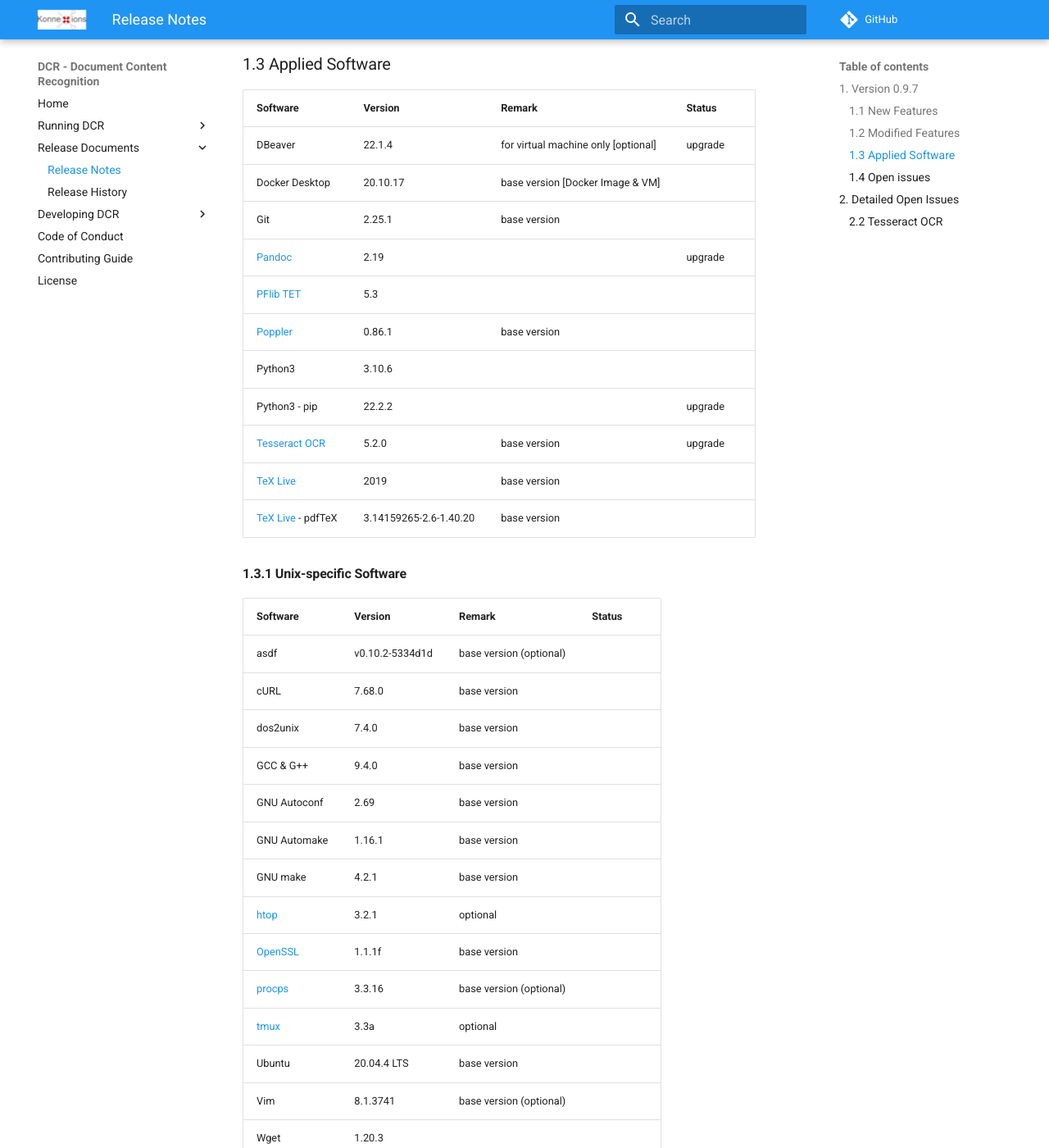
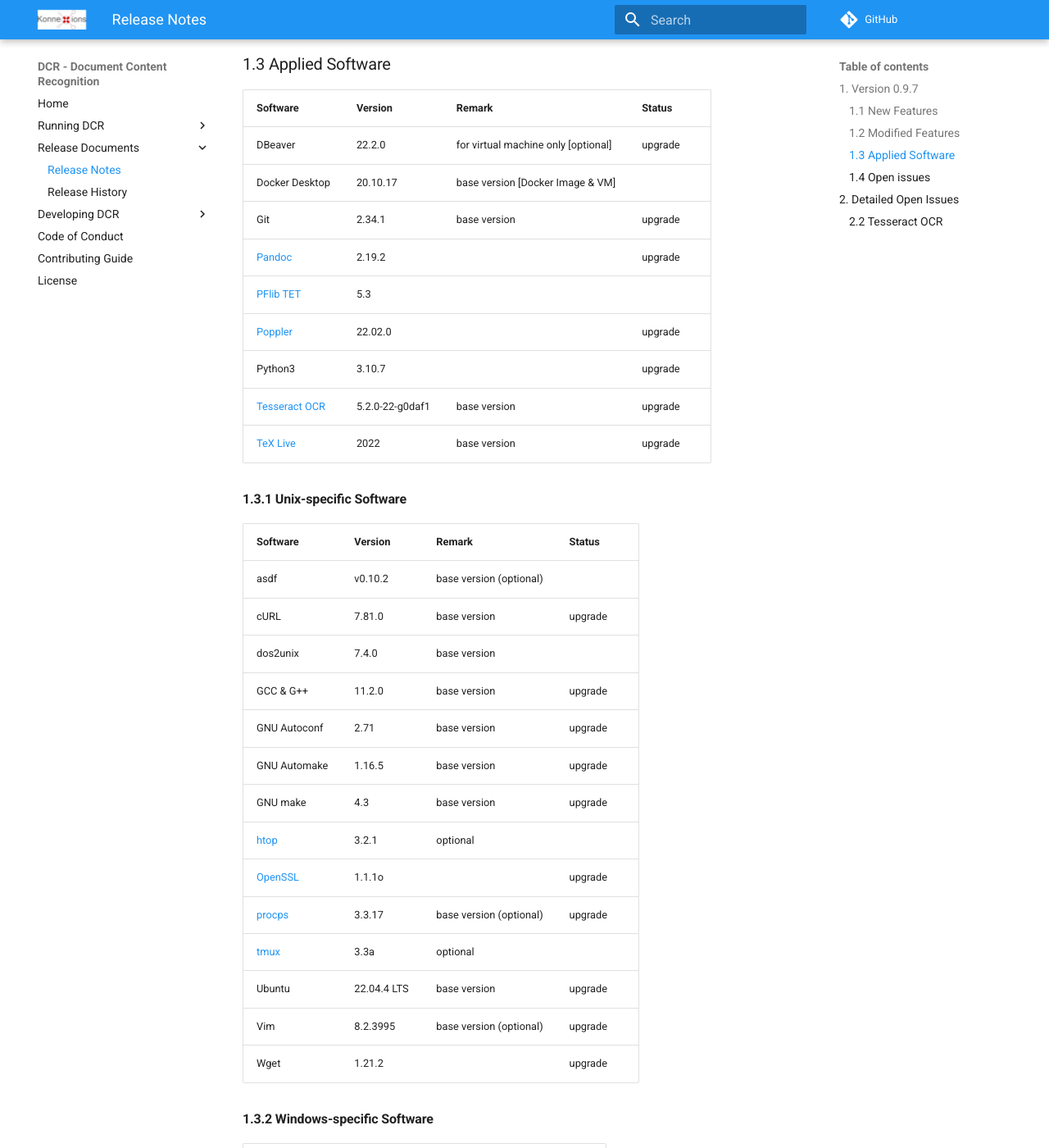
Before and after one commit to KonnexionsGmbH/dcr, an MkDocs documentation site: the page built from docs/release_notes.md, in a window 1280 px wide and 1400 px high, scrolled down 500 px. Shown: the whole window at 82% size. Built offline with MkDocs 1.6.1 and Material for MkDocs 9.7.7, drawn with Linux system fonts in a browser that asks for light colours; comment, search, counter and statistics services are not loaded.

Commit message:
Finalisation Version 0.9.7

```diff
--- a/docs/release_notes.md
+++ b/docs/release_notes.md
@@ -19,46 +19,44 @@
 
 ### 1.3 Applied Software
 
-| Software                                                                      | Version                | Remark                              | Status  |
-|:------------------------------------------------------------------------------|:-----------------------|:------------------------------------|---------|
-| DBeaver                                                                       | 22.1.4                 | for virtual machine only [optional] | upgrade |
-| Docker Desktop                                                                | 20.10.17               | base version [Docker Image & VM]    |         |
-| Git                                                                           | 2.25.1                 | base version                        |         |
-| [Pandoc](https://pandoc.org){:target="_blank"}                                | 2.19                   |                                     | upgrade |
-| [PFlib TET](https://www.pdflib.com/products/tet){:target="_blank"}            | 5.3                    |                                     |         |
-| [Poppler](https://poppler.freedesktop.org){:target="_blank"}                  | 0.86.1                 | base version                        |         |
-| Python3                                                                       | 3.10.6                 |                                     |         |
-| Python3 - pip                                                                 | 22.2.2                 |                                     | upgrade |
-| [Tesseract OCR](https://github.com/tesseract-ocr/tesseract){:target="_blank"} | 5.2.0                  | base version                        | upgrade |
-| [TeX Live](https://www.tug.org/texlive){:target="_blank"}                     | 2019                   | base version                        |         |
-| [TeX Live](https://www.tug.org/texlive){:target="_blank"} - pdfTeX            | 3.14159265-2.6-1.40.20 | base version                        |         |
+| Software                                                                      | Version         | Remark                              | Status  |
+|:------------------------------------------------------------------------------|:----------------|:------------------------------------|---------|
+| DBeaver                                                                       | 22.2.0          | for virtual machine only [optional] | upgrade |
+| Docker Desktop                                                                | 20.10.17        | base version [Docker Image & VM]    |         |
+| Git                                                                           | 2.34.1          | base version                        | upgrade |
+| [Pandoc](https://pandoc.org){:target="_blank"}                                | 2.19.2          |                                     | upgrade |
+| [PFlib TET](https://www.pdflib.com/products/tet){:target="_blank"}            | 5.3             |                                     |         |
+| [Poppler](https://poppler.freedesktop.org){:target="_blank"}                  | 22.02.0         |                                     | upgrade |
+| Python3                                                                       | 3.10.7          |                                     | upgrade |
+| [Tesseract OCR](https://github.com/tesseract-ocr/tesseract){:target="_blank"} | 5.2.0-22-g0daf1 | base version                        | upgrade |
+| [TeX Live](https://www.tug.org/texlive){:target="_blank"}                     | 2022            | base version                        | upgrade |
 
 #### 1.3.1 Unix-specific Software
 
-| Software                                                        | Version         | Remark                    | Status |
-|:----------------------------------------------------------------|:----------------|:--------------------------|--------|
-| asdf                                                            | v0.10.2-5334d1d | base version (optional)   |        |
-| cURL                                                            | 7.68.0          | base version              |        |
-| dos2unix                                                        | 7.4.0           | base version              |        |
-| GCC & G++                                                       | 9.4.0           | base version              |        |
-| GNU Autoconf                                                    | 2.69            | base version              |        |
-| GNU Automake                                                    | 1.16.1          | base version              |        |
-| GNU make                                                        | 4.2.1           | base version              |        |
-| [htop](https://htop.dev){:target="_blank"}                      | 3.2.1           | optional                  |        |
-| [OpenSSL](https://www.openssl.org){:target="_blank"}            | 1.1.1f          | base version              |        |
-| [procps](https://github.com/warmchang/procps){:target="_blank"} | 3.3.16          | base version (optional)   |        |
-| [tmux](https://github.com/tmux/tmux/wiki){:target="_blank"}     | 3.3a            | optional                  |        |
-| Ubuntu                                                          | 20.04.4 LTS     | base version              |        |
-| Vim                                                             | 8.1.3741        | base version (optional)   |        |
-| Wget                                                            | 1.20.3          |                           |        |
+| Software                                                        | Version     | Remark                  | Status  |
+|:----------------------------------------------------------------|:------------|:------------------------|---------|
+| asdf                                                            | v0.10.2     | base version (optional) |         |
+| cURL                                                            | 7.81.0      | base version            | upgrade |
+| dos2unix                                                        | 7.4.0       | base version            |         |
+| GCC & G++                                                       | 11.2.0      | base version            | upgrade |
+| GNU Autoconf                                                    | 2.71        | base version            | upgrade |
+| GNU Automake                                                    | 1.16.5      | base version            | upgrade |
+| GNU make                                                        | 4.3         | base version            | upgrade |
+| [htop](https://htop.dev){:target="_blank"}                      | 3.2.1       | optional                |         |
+| [OpenSSL](https://www.openssl.org){:target="_blank"}            | 1.1.1o      |                         | upgrade |
+| [procps](https://github.com/warmchang/procps){:target="_blank"} | 3.3.17      | base version (optional) | upgrade |
+| [tmux](https://github.com/tmux/tmux/wiki){:target="_blank"}     | 3.3a        | optional                |         |
+| Ubuntu                                                          | 22.04.4 LTS | base version            | upgrade |
+| Vim                                                             | 8.2.3995    | base version (optional) | upgrade |
+| Wget                                                            | 1.21.2      |                         | upgrade |
 
 #### 1.3.2 Windows-specific Software
 
-| Software                                                                                | Version | Remark                   | Status |
-|:----------------------------------------------------------------------------------------|:--------|:-------------------------|--------|
-| [Grep for Windows](http://gnuwin32.sourceforge.net/packages/grep.htm){:target="_blank"} | 2.5.4   | base version             |        |
-| [Make for Windows](http://gnuwin32.sourceforge.net/packages/make.htm){:target="_blank"} | 3.81    | base version             |        |
-| [sed for Windows](http://gnuwin32.sourceforge.net/packages/sed.htm){:target="_blank"}   | 4.2.1   | base version             |        |
+| Software                                                                                | Version | Remark        | Status |
+|:----------------------------------------------------------------------------------------|:--------|:--------------|--------|
+| [Grep for Windows](http://gnuwin32.sourceforge.net/packages/grep.htm){:target="_blank"} | 2.5.4   | base version  |        |
+| [Make for Windows](http://gnuwin32.sourceforge.net/packages/make.htm){:target="_blank"} | 3.81    | base version  |        |
+| [sed for Windows](http://gnuwin32.sourceforge.net/packages/sed.htm){:target="_blank"}   | 4.2.1   | base version  |        |
 
 ### 1.4 Open issues
 
```
Also changed, not shown: README.md (+1 -0 lines), docs/developing_continouos_delivery.md (+1 -1 lines), docs/developing_development_environment.md (+2 -2 lines), docs/developing_system_environment.md (+2 -2 lines), docs/running_requirements.md (+1 -1 lines), scripts/README.md (+1 -1 lines), 4 other files.
